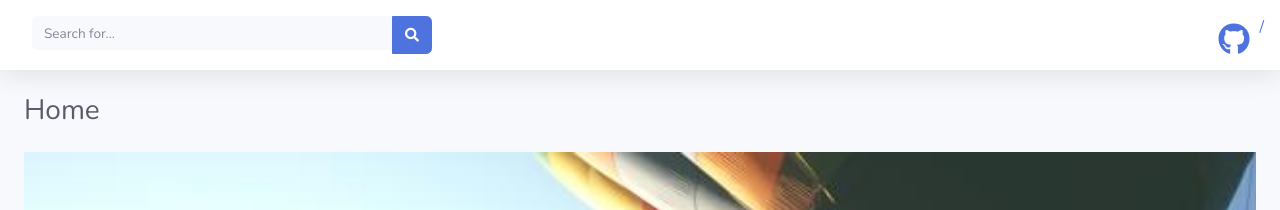
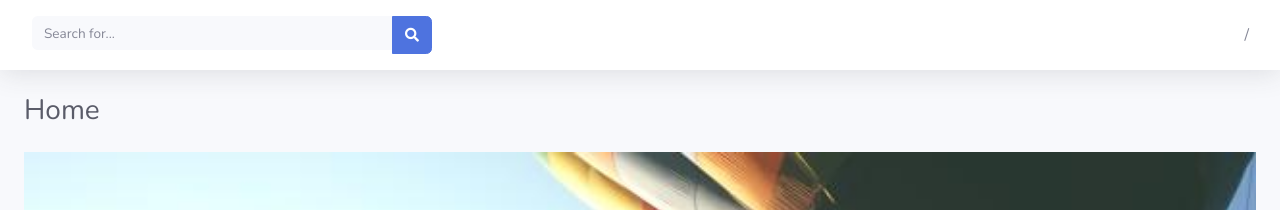
Before and after one commit to tpckenny1/tpckenny1.github.io, a Jekyll site: the page built from index.html, in a window 1280 px wide. Shown: the top 210 px of the page. Built offline with Jekyll 4.4.1, drawn with Linux system fonts in a browser that asks for light colours; nearby versions of some CDN libraries; the list of posts is cut into pages by our own code.

Commit message:
remove github icon in nav bar

```diff
--- a/_includes/navigation.html
+++ b/_includes/navigation.html
@@ -40,8 +40,6 @@
                 </form>
               </div>
             </li>
-
-               <a class="gh-source" data-gh-source="github" href="{{ site.repo }}" title="Go to repository" data-md-state="done"><i class="fab fa-github fa-2x" style="margin-top:8px; float:left"></i>
 		    <span style="margin-left:10px">{{ site.github_user }}/{{ site.github_repo }}</span><br>
 		  <em><li style="font-size:0.8rem; margin-left:10px;margin-right:5px;float:left;display:inline-block" id='stars'></li> <li style="font-size:0.8rem;float:left;display:inline-block" id="forks"></li></em></a>
 
```
